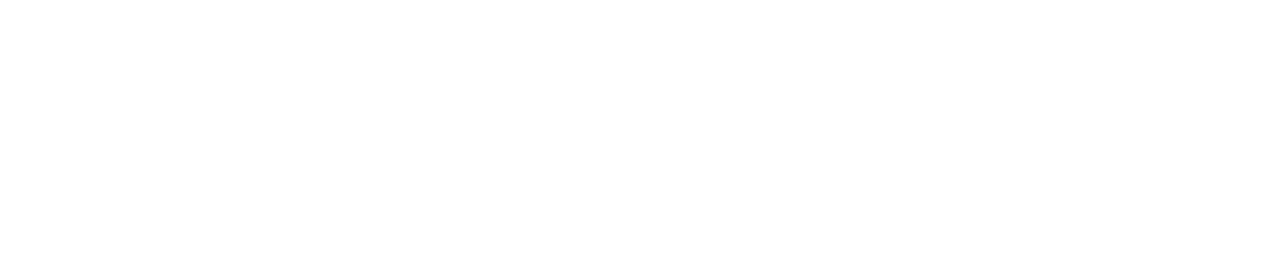
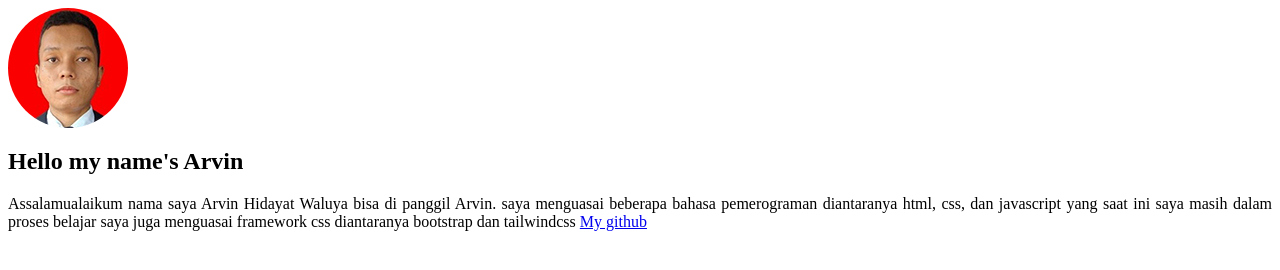
Before and after one commit to arvinzethero/fcc-tribute-page, a plain HTML site: page index.html in a window 1280 px wide. Drawn offline with Linux system fonts and the light colour scheme.

Commit message:
menambahkan folder img dan merubah file index.html

```diff
--- a/index.html
+++ b/index.html
@@ -4,12 +4,30 @@
     <meta charset="UTF-8" />
     <meta http-equiv="X-UA-Compatible" content="IE=edge" />
     <meta name="viewport" content="width=device-width, initial-scale=1.0" />
-    <title>Tribute-page</title>
+    <title id="title">Tribute-page</title>
   </head>
+  <style>
+    #image {
+      border-radius: 50%;
+      max-width: 100%;
+    }
+
+    p {
+      text-align: justify;
+    }
+    img {
+      display: block;
+    }
+  </style>
   <body>
     <main id="main">
       <div id="img" class="div">
-        <img src="" alt="" id="image" />
+        <img src="img/gambar.jpg" alt="" id="image" />
+        <h2 id="img-caption">Hello my name's Arvin</h2>
+        <p id="tribute-info">
+          Assalamualaikum nama saya Arvin Hidayat Waluya bisa di panggil Arvin. saya menguasai beberapa bahasa pemerograman diantaranya html, css, dan javascript yang saat ini saya masih dalam proses belajar saya juga menguasai framework
+          css diantaranya bootstrap dan tailwindcss <a href="https://arvinzethero.github.io" id="tribute-link" target="_blank">My github</a>
+        </p>
       </div>
     </main>
   </body>
```
Also changed, not shown: img/gambar.jpg (added).
